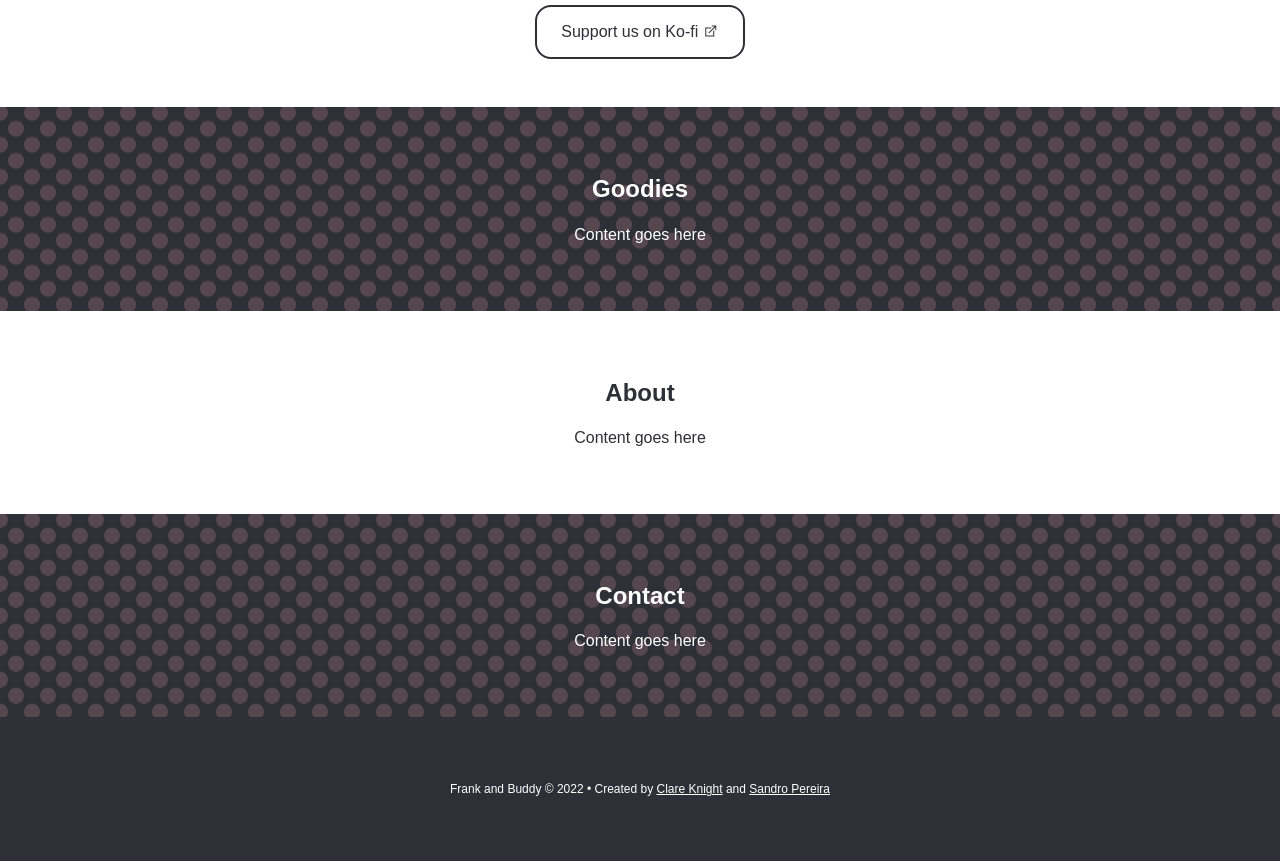
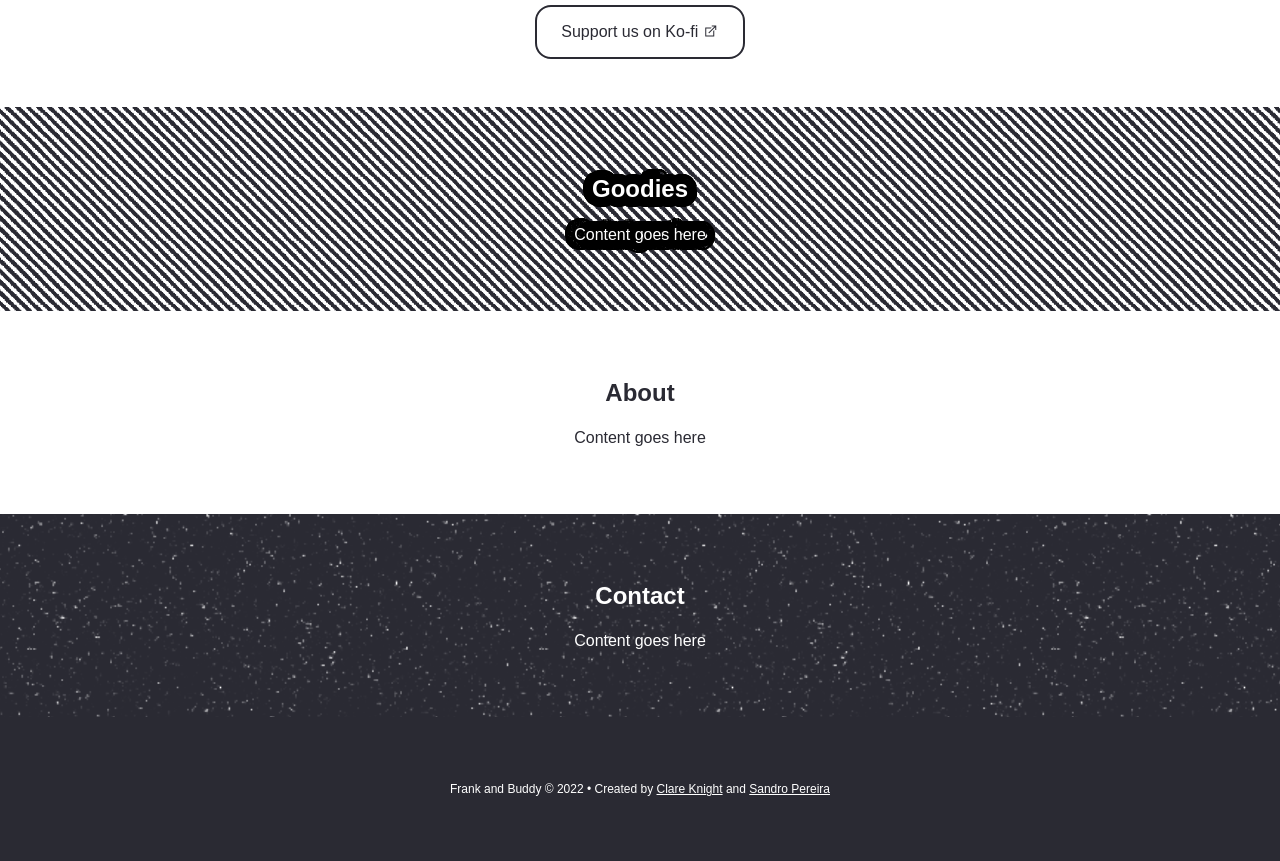
Before and after one commit to sandrodcpereira/frankandbuddy, a plain HTML site: page index.html in a window 1280 px wide. Shown: the part 408-1269 px from the top of the page. Drawn offline with nearby package versions, Linux system fonts and the light colour scheme; a web font is replaced by a local one.

Commit message:
Added background images

```diff
--- a/index.html
+++ b/index.html
@@ -43,14 +43,14 @@
 
 	<!-- sharing metadata -->
 
-	<meta property="og:title" content="Chorefy — Your competitive chores tracker">
-	<meta property="og:description" content="See how you stack up against your friends when doing chores!">
+	<meta property="og:title" content="Frank and Buddy">
+	<meta property="og:description" content="A webcomic about two friends and their adventures in the afterlife<">
 	<meta property="og:image" content="https://chorefy.co/assets/meta.png">
-	<meta name="twitter:image:alt" content="The Chorefy App">
-	<meta property="og:url" content="https://chorefy.co">
+	<meta name="twitter:image:alt" content="Frank and Buddy">
+	<meta property="og:url" content="https://frankandbuddy.com">
 
 	<meta name="twitter:card" content="summary_large_image">
-	<meta property="og:site_name" content="Chorefy">
+	<meta property="og:site_name" content="Frank and Buddy">
 	<meta name="twitter:site" content="@sandrodcpereira">
 
 	<title>Frank and Buddy — A webcomic about two friends and their adventures in the afterlife</title>
@@ -78,16 +78,16 @@
 
 			<h1>Frank and Buddy is a comic about two friends and their adventures in the afterlife</h1>
 
-			<a class="button" href="https://instagram.com/frankandbuddycomic">Read the comics <i class="lab la-instagram"></i></a>
+			<a class="button" target="_blank" href="https://instagram.com/frankandbuddycomic">Read the comics <i class="lab la-instagram"></i></a>
 
 			<br>
 
-			<a class="button secondary" href="https://ko-fi.com/frankandbuddy">Support us on Ko-fi <i class="las la-external-link-alt"></i></a>
+			<a class="button secondary" target="_blank" href="https://ko-fi.com/frankandbuddy">Support us on Ko-fi <i class="las la-external-link-alt"></i></a>
 
 		</header>
 	</div>
 
-	<div class="wrapper dark" id="goodies">
+	<div class="wrapper stripes" id="goodies">
 
 		<section>
 
@@ -111,7 +111,7 @@
 
 	</div>
 
-	<div class="wrapper stripes" id="contact">
+	<div class="wrapper dark" id="contact">
 
 		<section>
 
--- a/src/style.less
+++ b/src/style.less
@@ -1,7 +1,7 @@
 
 // less variables
 
-@dark-grey: #2f2f38;
+@dark-grey: #2a2a33;
 @white: #ffffff;
 
 @max-width: 	840px;
@@ -47,21 +47,30 @@ header, footer, section {
 // page sections
 
 .wrapper {
-	background-size: 32px;
+	background-size: 64px;
 	background-position: center center;
 	padding-bottom: 0;
 }
 
 .wrapper.dark {
-	background-image: url('../assets/bg-pattern-2.png');
-	background-color: @dark-grey;
+	background-image: url('../assets/pattern-noise.png');
 	color: @white;
+	background-size: 512px;
+	background-position: center center;
 }
 
 .wrapper.stripes {
-	background-image: url('../assets/bg-pattern-2.png');
-	background-color: @dark-grey;
+	background-image: url('../assets/pattern-stripes.png');
 	color: @white;
+
+	p, h2 {
+		//display: inline-block;
+		//background-color: @dark-grey;
+
+		text-shadow: 0.0px 10.0px 0.02px #000, 9.8px 2.1px 0.02px #000, 4.2px -9.1px 0.02px #000, -8.0px -6.0px 0.02px #000, -7.6px 6.5px 0.02px #000, 4.8px 8.8px 0.02px #000, 9.6px -2.8px 0.02px #000, -0.7px -10.0px 0.02px #000, -9.9px -1.5px 0.02px #000, -3.5px 9.4px 0.02px #000, 8.4px 5.4px 0.02px #000, 7.1px -7.0px 0.02px #000, -5.4px -8.4px 0.02px #000, -9.4px 3.5px 0.02px #000, 1.4px 9.9px 0.02px #000, 10.0px 0.8px 0.02px #000, 2.9px -9.6px 0.02px #000, -8.7px -4.8px 0.02px #000, -6.6px 7.5px 0.02px #000, 5.9px 8.0px 0.02px #000, 9.1px -4.1px 0.02px #000, -2.1px -9.8px 0.02px #000, -10.0px -0.1px 0.02px #000, -2.2px 9.8px 0.02px #000, 9.1px 4.2px 0.02px #000, 6.1px -8.0px 0.02px #000, -6.5px -7.6px 0.02px #000, -8.8px 4.7px 0.02px #000, 2.7px 9.6px 0.02px #000, 10.0px -0.6px 0.02px #000, 1.5px -9.9px 0.02px #000, -9.3px -3.6px 0.02px #000, -5.5px 8.4px 0.02px #000, 7.0px 7.2px 0.02px #000, 8.5px -5.3px 0.02px #000, -3.4px -9.4px 0.02px #000, -9.9px 1.3px 0.02px #000, -0.8px 10.0px 0.02px #000, 9.6px 2.9px 0.02px #000, 4.9px -8.7px 0.02px #000, -7.5px -6.7px 0.02px #000, -8.1px 5.9px 0.02px #000, 4.0px 9.2px 0.02px #000, 9.8px -2.0px 0.02px #000, 0.2px -10.0px 0.02px #000, -9.7px -2.3px 0.02px #000, -4.3px 9.0px 0.02px #000, 7.9px 6.1px 0.02px #000
+
+
+	}
 }
 
 .wrapper.white {
```
Also changed, not shown: assets/pattern-noise.png (added), assets/pattern-stripes.png (added), prod/style.css.
